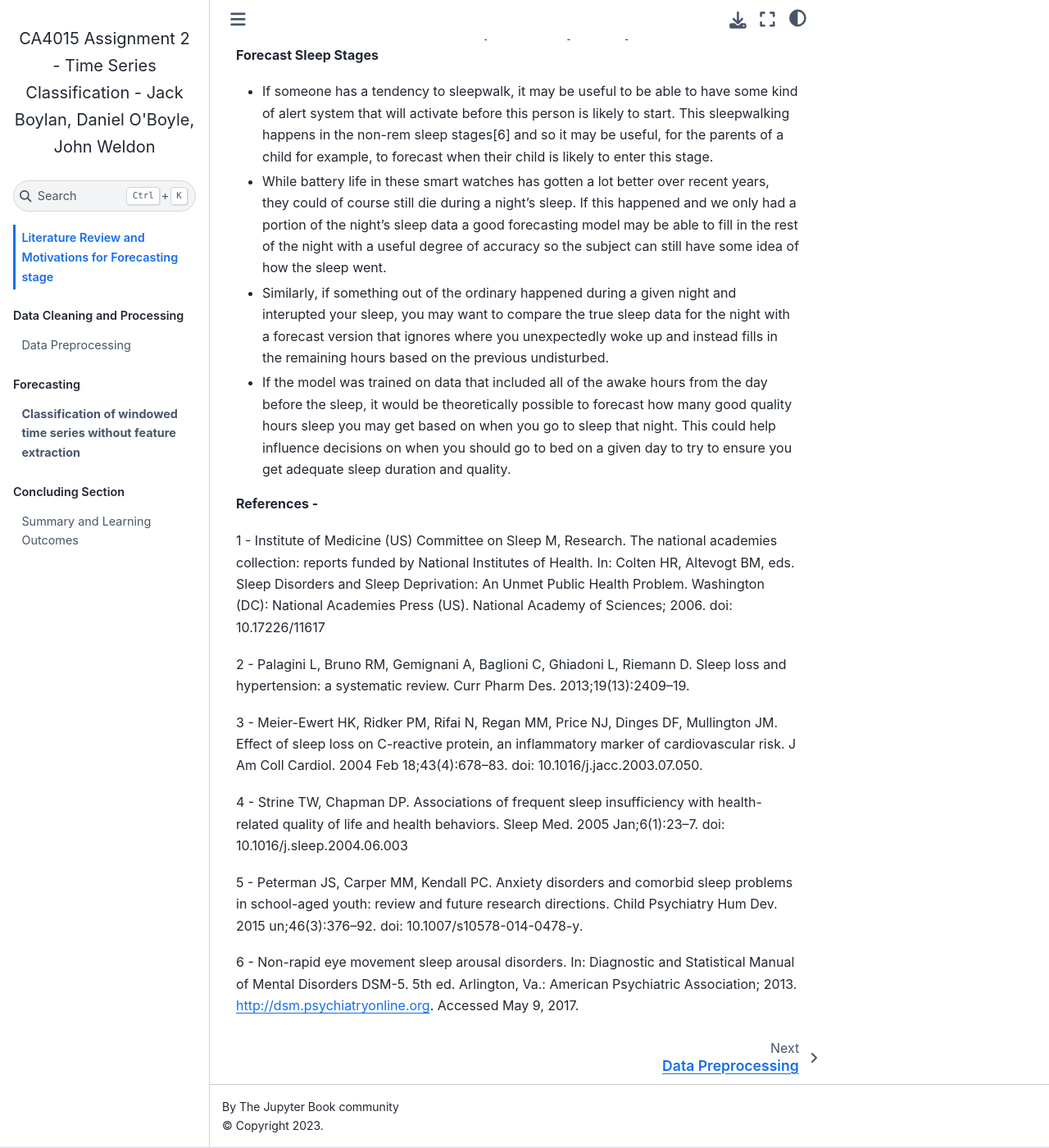
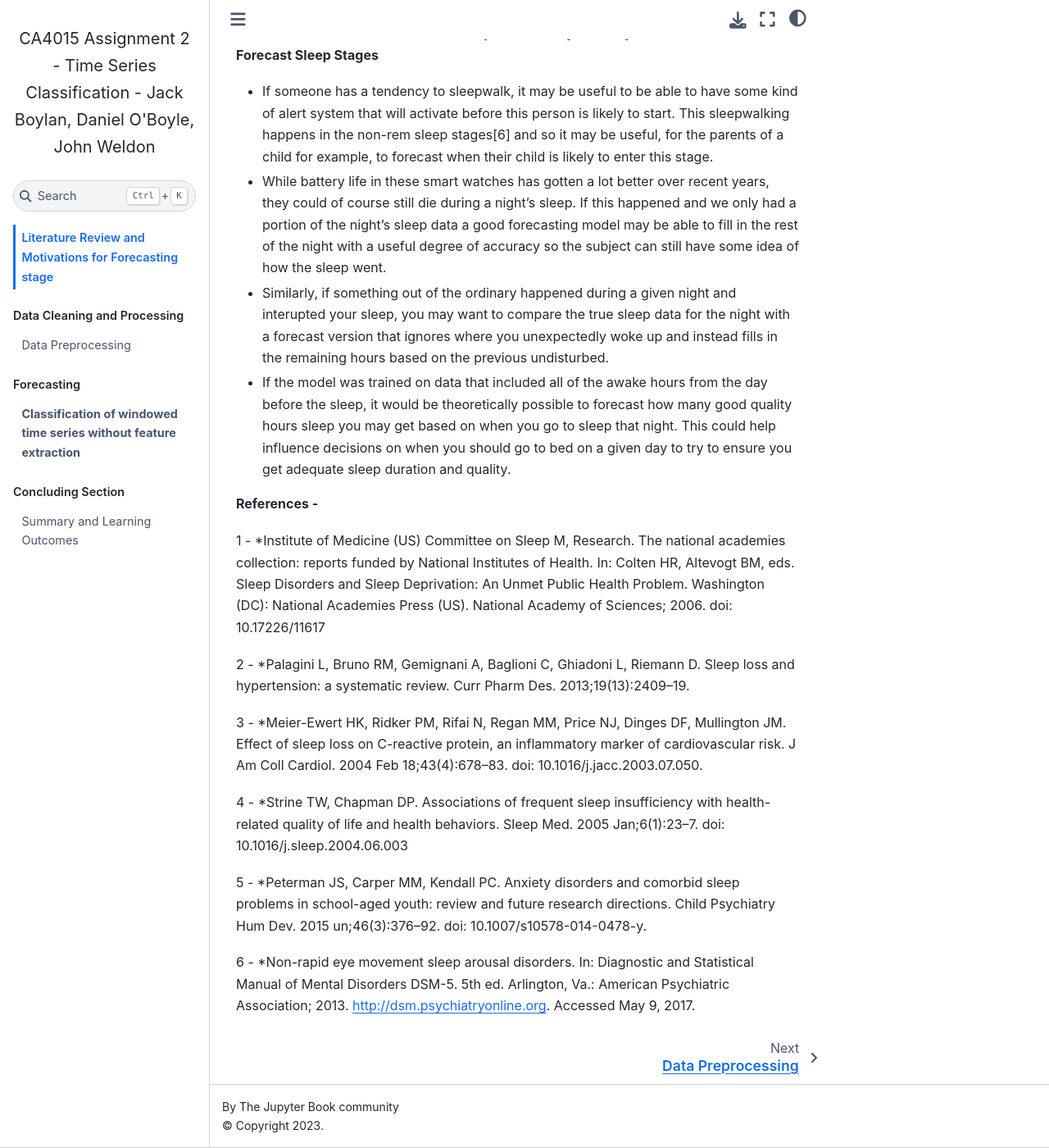
Before and after one commit to weldonj/CA4015_Assignment_3, a Jupyter Book: the page built from Intro_and_Desc_of_Data.md, in a window 1280 px wide and 1400 px high, scrolled down 739 px. Shown: the whole window at 82% size. Built offline with Jupyter Book 1.0.4 settings and Sphinx 7.4.7 and the Sphinx Book theme 1.1.4, drawn with Linux system fonts in a browser that asks for light colours.

```diff
--- a/Intro_and_Desc_of_Data.md
+++ b/Intro_and_Desc_of_Data.md
@@ -24,29 +24,29 @@ The negative effects aren't just physical, Strine and Chapman[4] found that poor
 
 **References -**
 
-1 - Institute of Medicine (US) Committee on Sleep M, Research.
+1 - *Institute of Medicine (US) Committee on Sleep M, Research.
     The national academies collection: reports funded by
     National Institutes of Health. In: Colten HR, Altevogt BM, eds.
     Sleep Disorders and Sleep Deprivation: An Unmet Public Health
     Problem. Washington (DC): National Academies Press (US).
     National Academy of Sciences; 2006. doi: 10.17226/11617
 
-2 - Palagini L, Bruno RM, Gemignani A, Baglioni C, Ghiadoni L, Riemann D.
+2 - *Palagini L, Bruno RM, Gemignani A, Baglioni C, Ghiadoni L, Riemann D.
     Sleep loss and hypertension: a systematic review.
     Curr Pharm Des. 2013;19(13):2409–19.
 
-3 - Meier-Ewert HK, Ridker PM, Rifai N, Regan MM, Price NJ, Dinges DF, Mullington JM.
+3 - *Meier-Ewert HK, Ridker PM, Rifai N, Regan MM, Price NJ, Dinges DF, Mullington JM.
     Effect of sleep loss on C-reactive protein, an inflammatory marker of cardiovascular risk.
     J Am Coll Cardiol. 2004 Feb 18;43(4):678–83. doi: 10.1016/j.jacc.2003.07.050.
 
-4 - Strine TW, Chapman DP. Associations of frequent sleep insufficiency
+4 - *Strine TW, Chapman DP. Associations of frequent sleep insufficiency
     with health-related quality of life and health behaviors. Sleep Med.
     2005 Jan;6(1):23–7. doi: 10.1016/j.sleep.2004.06.003
 
-5 - Peterman JS, Carper MM, Kendall PC. Anxiety disorders and comorbid
+5 - *Peterman JS, Carper MM, Kendall PC. Anxiety disorders and comorbid
     sleep problems in school-aged youth: review and future research directions.
     Child Psychiatry Hum Dev. 2015 un;46(3):376–92. doi: 10.1007/s10578-014-0478-y.
 
-6 - Non-rapid eye movement sleep arousal disorders.
+6 - *Non-rapid eye movement sleep arousal disorders.
     In: Diagnostic and Statistical Manual of Mental Disorders DSM-5. 5th ed. Arlington,
     Va.: American Psychiatric Association; 2013. http://dsm.psychiatryonline.org. Accessed May 9, 2017.
```
